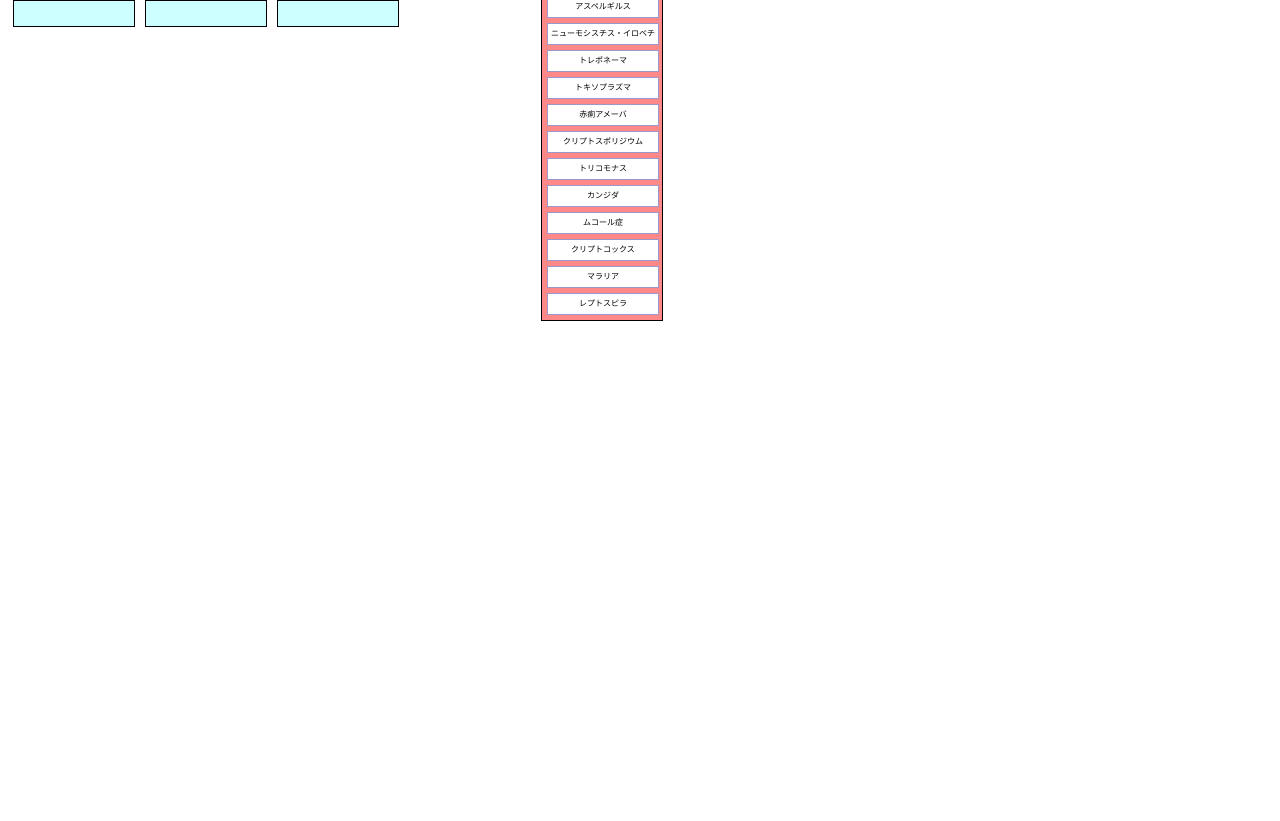
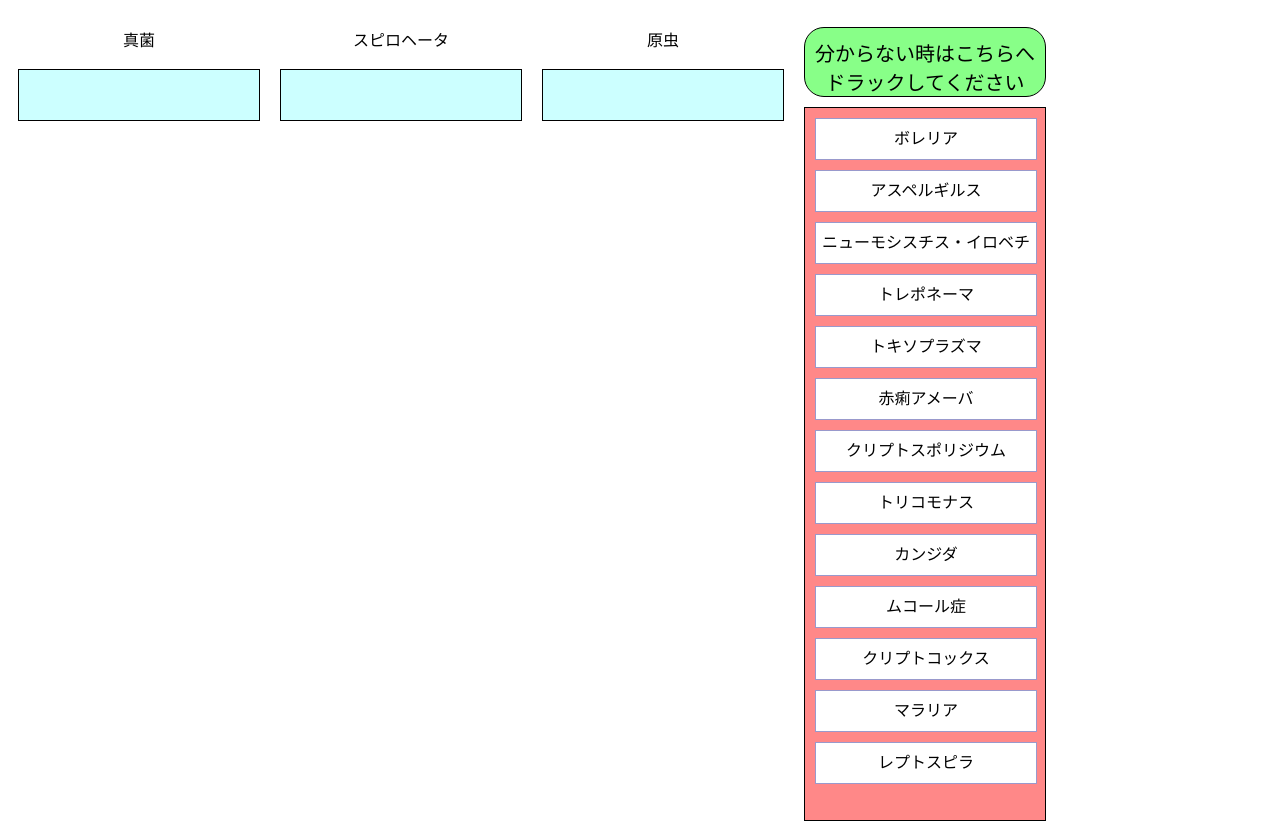
Before and after one commit to kaineko/grouping, a website: page others.html in a window 1280 px wide. Shown: the part 111-932 px from the top of the page. Before the commit the page ends 800 px from the top, so only its background shows below. Drawn offline with Linux system fonts and the light colour scheme.

Commit message:
Update grouping2.css

```diff
--- a/grouping2.css
+++ b/grouping2.css
@@ -49,9 +49,9 @@
 
 
 p{
-    font-size:20px;
+    font-size:40px;
     text-align: center;
-    margin-bottom:20px;
+    margin-bottom:40px;
 }
 #main-contens{
 
@@ -64,42 +64,42 @@ p{
 .tasks {
 	background-color:#CFF;
 	border:1.5px solid #000;
-	min-height:20px;
-	width:110px;
-	margin:0 5px;
-	padding:5px 5px 0 5px;
+	min-height:40px;
+	width:220px;
+	margin:0 10px;
+	padding:10px 10px 0 10px;
 }
 
 .elem{
 	list-style-type:none;
 	background-color:#FFF;
 	border:1px solid #99C;
-	font-size:8px;
-	height:20px;
-	line-height:20px;
-	width:110px;
-	margin-bottom:5px;
+	font-size:16px;
+	height:40px;
+	line-height:40px;
+	width:220px;
+	margin-bottom:10px;
 }
 
 #check{
-    font-size:10px;
+    font-size:20px;
 }
 
 #checkContents{
     background-color:#8F8;
-    border-radius: 10px;
+    border-radius: 20px;
 }
 
 #boxContents{
     background-color:#F88;
-    margin:5px 0 0 5px;
-    min-height:351px;
+    margin:10px 0 0 10px;
+    min-height:702px;
 }
 
 .on_tasks{
 	list-style-type:none;
 	background-color:#EEE;
-	height:20px;
-	width:110px;
-	margin-bottom:5px;
+	height:40px;
+	width:220px;
+	margin-bottom:10px;
 }
```
